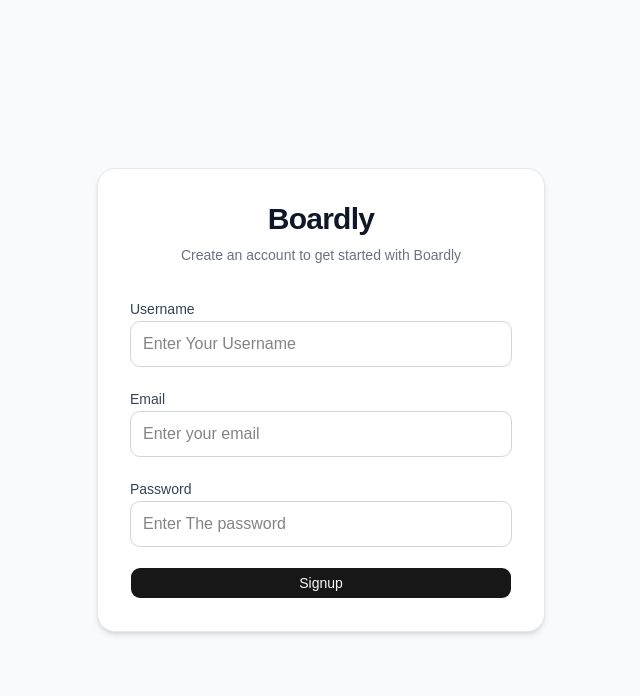
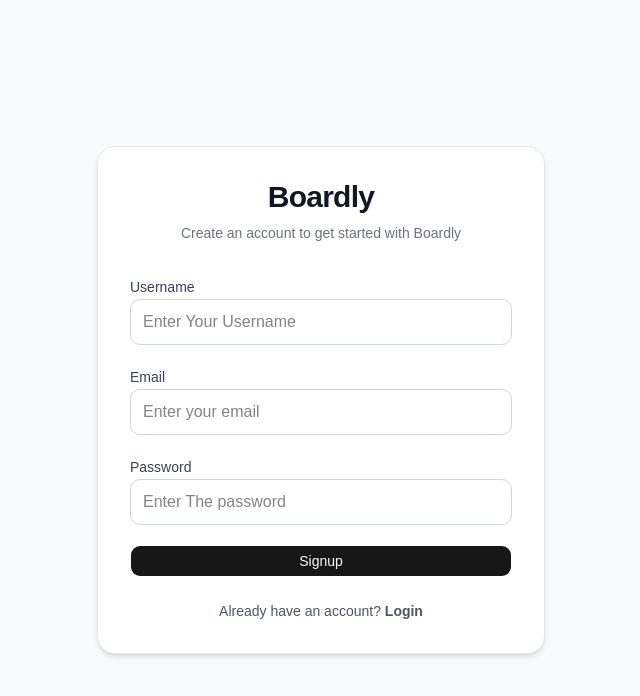
Before and after one commit to Dronten/Boardly, a React (Vite) app in the folder Client/: page /signup in a window 1280 px wide. Shown: the top 696 px of the page, without its empty margins (319-959 px from the left). Built offline with nearby package versions, Linux system fonts and the light colour scheme.

Commit message:
Already have an account text add

```diff
--- a/Client/src/pages/Signup.jsx
+++ b/Client/src/pages/Signup.jsx
@@ -1,4 +1,5 @@
 import { Button } from "@/components/ui/button";
+import { Link } from "react-router-dom";
 function Signup() {
     return (
         <div className="min-h-screen flex items-center justify-center bg-gray-50 px-4">
@@ -65,6 +66,13 @@ function Signup() {
                         Signup
                     </Button>
                 </form>
+
+                <p className="mt-6 text-center text-sm text-gray-600">
+                    Already have an account?{" "}
+                    <Link to="/login" className="font font-semibold">
+                        Login
+                    </Link>
+                </p>
             </div>
         </div>
     );
```
